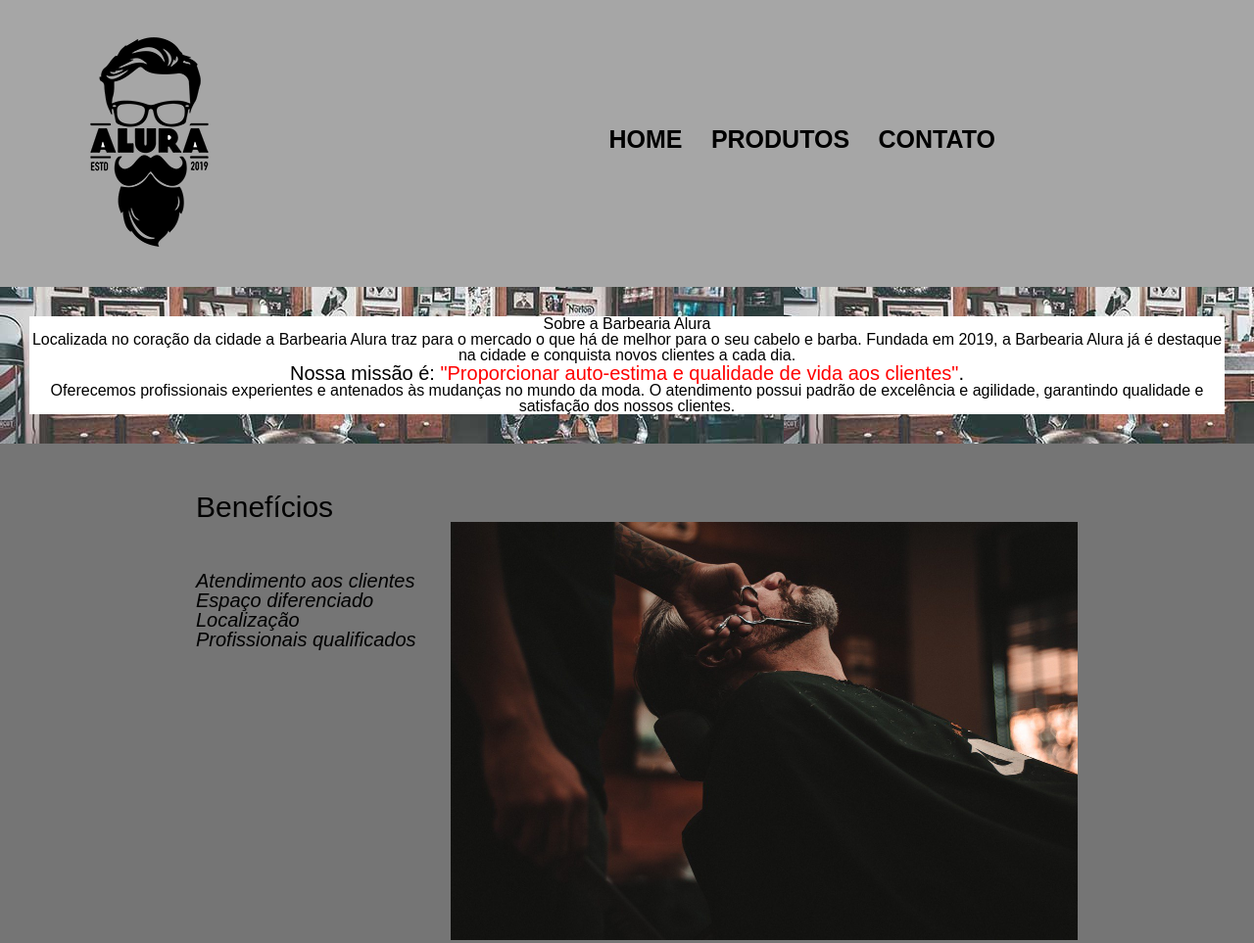
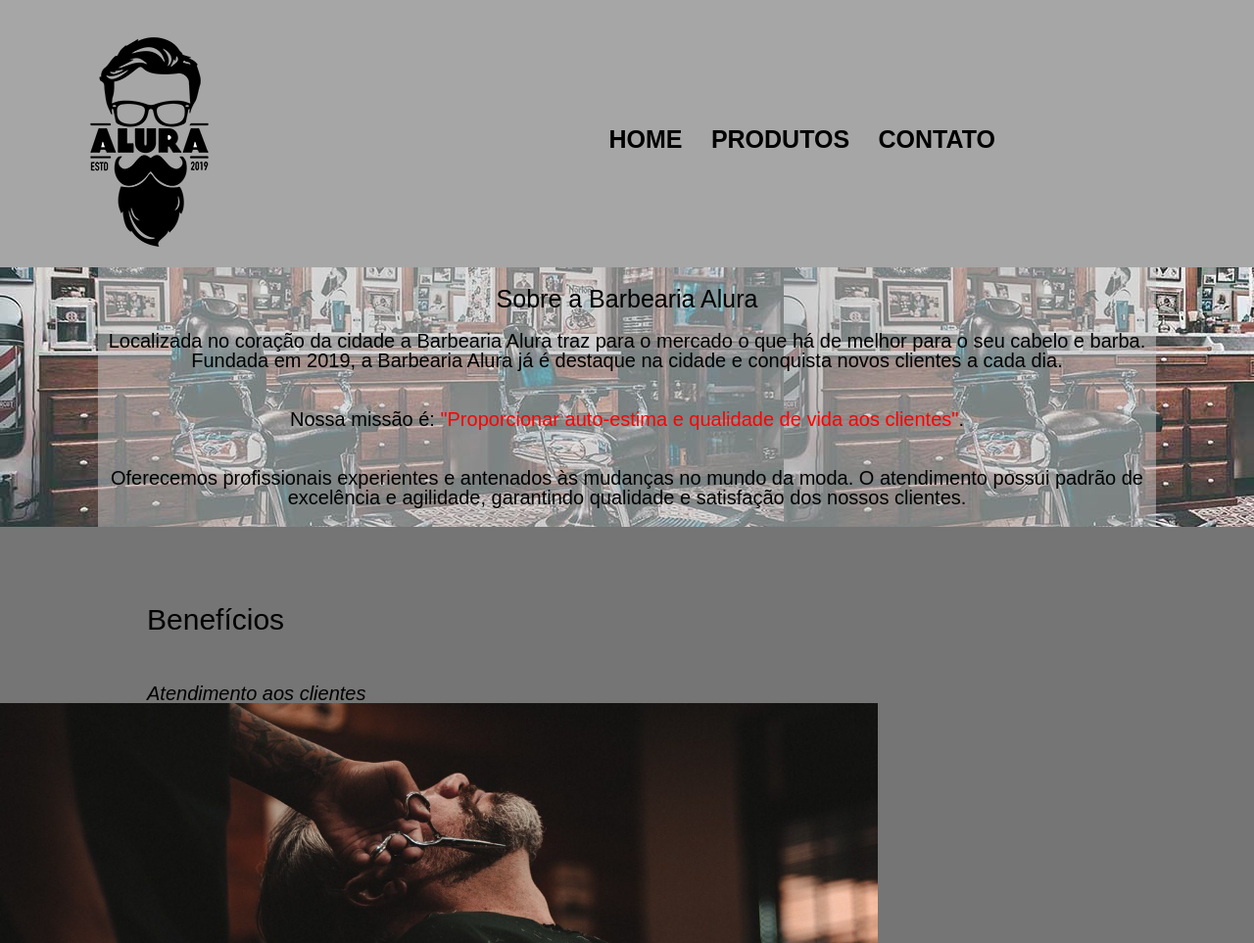
Before and after one commit to PauloCoradini/Curso-HTML-CSS, a plain HTML site: page index.html in a window 1280 px wide. Shown: the top 963 px of the page at 98% size. Drawn offline with Linux system fonts and the light colour scheme.

Commit message:
alterações fds

```diff
--- a/index.html
+++ b/index.html
@@ -23,11 +23,11 @@
 
 		<div class="principal">
 
-			<h2 class="centralizado">Sobre a Barbearia Alura</h2>
+			<h2>Sobre a Barbearia Alura</h2>
 
 			<p>Localizada no coração da cidade a <strong>Barbearia Alura</strong> traz para o mercado o que há de melhor para o seu cabelo e barba. Fundada em 2019, a Barbearia Alura já é destaque na cidade e conquista novos clientes a cada dia.</p>
 
-			<p id="missao"><em>Nossa missão é: <strong>"Proporcionar auto-estima e qualidade de vida aos clientes"</strong>.</em></p>
+			<p><em>Nossa missão é: <strong>"Proporcionar auto-estima e qualidade de vida aos clientes"</strong>.</em></p>
 
 			<p>Oferecemos profissionais experientes e antenados às mudanças no mundo da moda. O atendimento possui padrão de excelência e agilidade, garantindo qualidade e satisfação dos nossos clientes.</p>
 
@@ -35,13 +35,14 @@
 
 		<div class="beneficios">
 			<h3>Benefícios</h3>
+
 			<ul class="lista-beneficios">
 				<li class="itens">Atendimento aos clientes</li>
 				<li class="itens">Espaço diferenciado</li>
 				<li class="itens">Localização</li>
 				<li class="itens">Profissionais qualificados</li>
 			</ul>
-			<img id="imgbeneficios" src="beneficios.jpg">
+			<img id="imgbeneficios" src="beneficios-curta.jpg">
 		</div>
 
 		<footer>
--- a/style.css
+++ b/style.css
@@ -4,14 +4,8 @@ body {
 #banner {
 	width: 100%;
 }
-.centralizado {
-	text-align: center;
-}
 p {
 	text-align: center;
-}
-#missao {
-	font-size: 20px;
 }
 em strong {
 	color: #FF0000;
@@ -20,42 +14,54 @@ em strong {
 	font-style: italic;
 }
 .principal {
-	background: url("banner.jpg");
-	padding: 30px;
+    background: url("banner.jpg");
+}
+#banner {
+    width: 100%;
 }
 .principal h2 {
-	background-color: white;
+    padding-top: 20px;
+	background: rgba(202, 202, 202, 0.5);
 	color: black;
+    font-size: 25px;
+    text-align: center;
+    margin-right: 100px;
+    margin-left: 100px;
+
 }
 .principal p {
-	background: white;
+	background: rgba(202, 202, 202, 0.5);
 	color: black;
+    font-size: 20px;
+    padding: 20px 0;
+    margin-right:100px;
+    margin-left: 100px;
 }
+
 .beneficios {
 	background: #757575;
 }
 .beneficios h3 {
 	font-size: 30px;
-	padding: 50px 0 0 200px;
+	padding: 80px 0 0 150px;
 }
 #imgbeneficios {
-	width: 50%;
+    margin-top: -110px;
+	width: 70%;
 }
 .lista-beneficios {
 	display: inline-block;
 	vertical-align: top;
 	font-size: 20px;
 	width: 20%;
-	margin: 50px 0 50px 200px;
+	margin: 50px 0 50px 150px;
 }
-.titulo-principal {
-	padding: 20px;
-}
+
 
 
 header {
     background: #a1a1a1f1;
-    padding: 20px 0;
+    padding: 20px 0 0 0;
 }
 .caixa-topo {
     position: relative;
```
Also changed, not shown: beneficios-curta.jpg (added).
